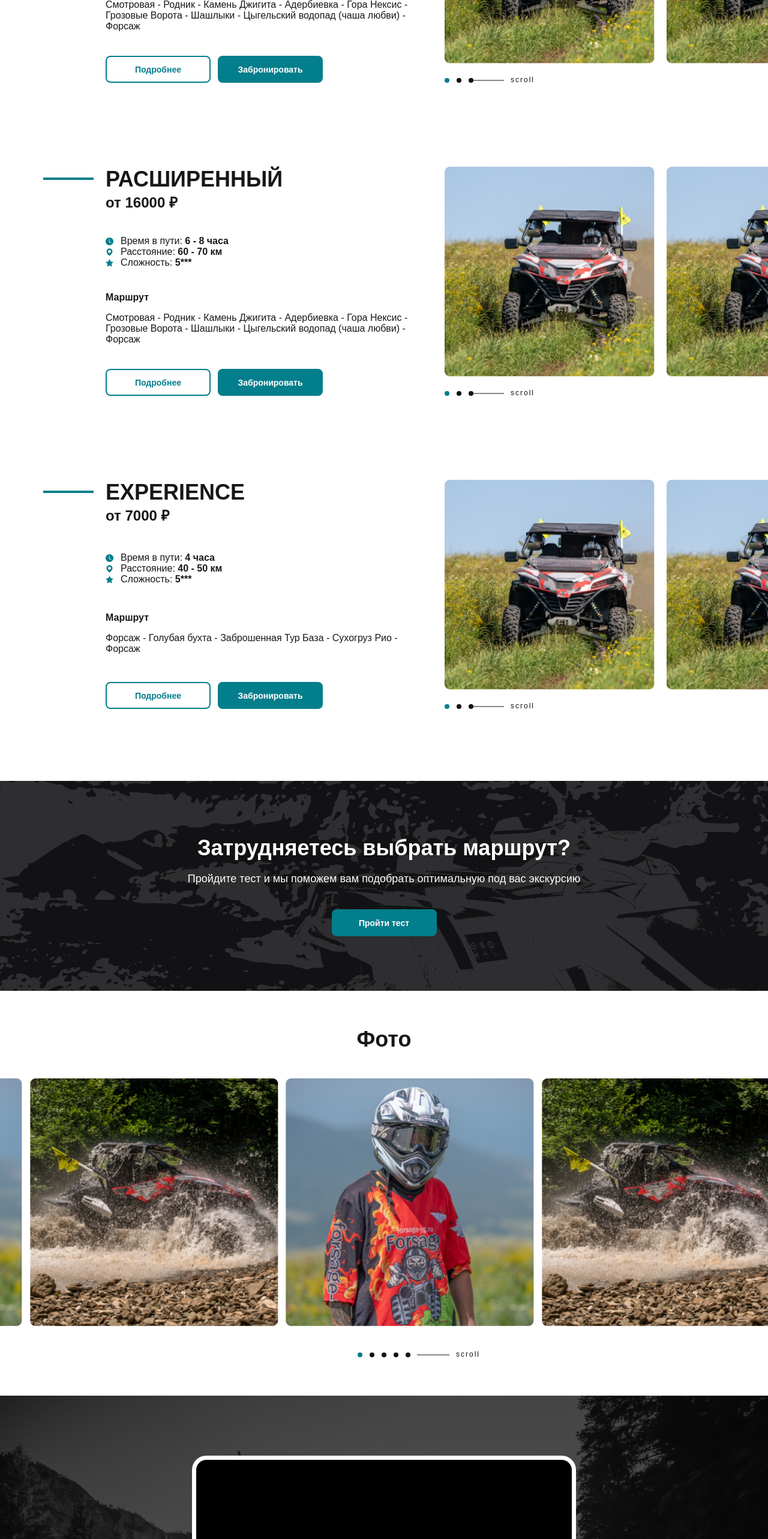
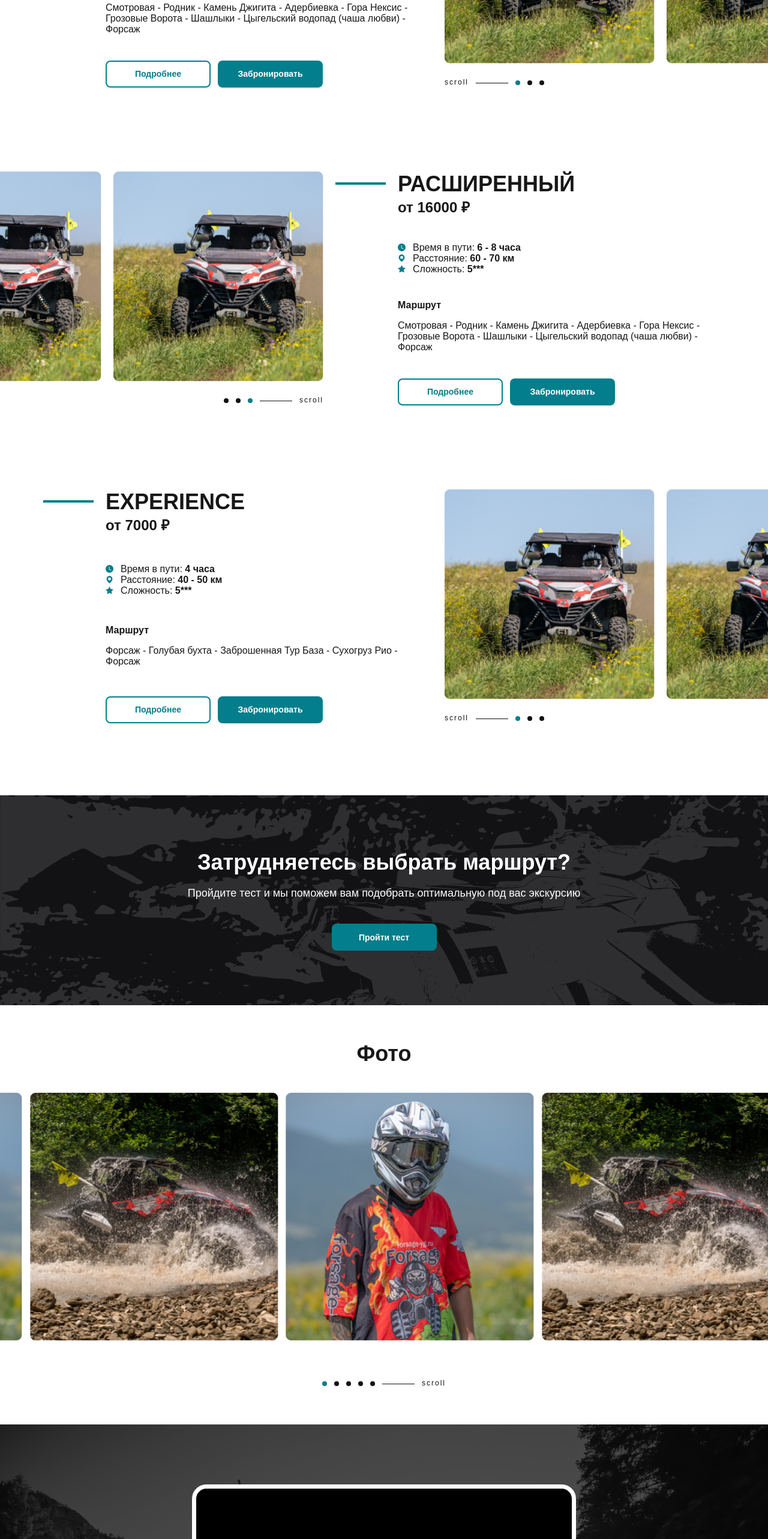
Before and after one commit to TheSi31/CF-Moto, a Next.js app: page / in a window 1280 px wide. Shown: the part 1360-3926 px from the top of the page at 60% size. Built offline with nearby package versions, Linux system fonts and the light colour scheme; grey boxes are pictures that could not be loaded.

Commit message:
correction Slider and Route

```diff
--- a/src/components/Photo/Photo.module.css
+++ b/src/components/Photo/Photo.module.css
@@ -13,34 +13,30 @@
     position: relative;
     display: flex;
     justify-content: center;
-    margin: 40px 0 64px;
+    margin: 64px 0px;
     gap: 12px;
     z-index: 10;
 }
 
-.pagination::before {
-    content: "scroll";
-    position: absolute;
-    top: 35%;
-    transform: translateY(-50%);
-    left: calc(50% + 120px);
-    color: #121214;
-    text-align: center;
-    font-size: 12px;
-    letter-spacing: 2px;
+.pagination__photo {
+    display: flex;
+    align-items: center;
+    justify-content: center;
+    gap: 12px;
 }
 
-.pagination::after {
-    content: "";
+.line {
     display: block;
     width: 54px;
     height: 1px;
     background: #121214;
-    display: block;
-    position: absolute;
-    top: 50%;
-    transform: translateY(-50%);
-    left: calc(50% + 55px);
+}
+
+.scroll {
+    font-size: 12px;
+    letter-spacing: 2px;
+    color: #121214;
+    padding-bottom: 2px;
 }
 
 .active {
--- a/src/components/Photo/Photo.tsx
+++ b/src/components/Photo/Photo.tsx
@@ -48,7 +48,11 @@ const Photo = () => {
                     <SwiperSlide key={index}><Image className={styles.image} src={src} alt="photo" width={413} height={413} /></SwiperSlide>
                 ))}
             </Swiper>
-            <div className={styles.pagination +" photo-swiper-pagination"} />
+            <div className={styles.pagination__photo}>
+                <div className={styles.pagination +" photo-swiper-pagination"} />
+                <span className={styles.line} />
+                <p className={styles.scroll}>scroll</p>
+            </div>
         </section>
     );
 }
--- a/src/components/Routes/Route/Route.module.css
+++ b/src/components/Routes/Route/Route.module.css
@@ -2,6 +2,16 @@
     display: flex;
     gap: 20px;
     padding: 12px 0px 0px 72px;
+}
+
+.route__rtl {
+    display: flex;
+    gap: 20px;
+    padding: 12px 72px 0px 0px;
+}
+
+.rtl {
+    order: 2;
 }
 
 .route__modal{
@@ -58,42 +68,3 @@
     gap: 12px;
     align-items: center;
 }
-
-.route__slider{
-    position: relative;
-}
-
-.route__slider .swiper-wrapper {
-    align-items: center;
-}
-
-
-.route__slider__item {
-    width: 250px;
-    height: 250px;
-}
-
-.route__slider__item:not(.swiper-slide-active) {
-    width: 250px;
-    height: 300px;
-}
-
-.route__slider__pagination{
-    position: absolute;
-    top: 100px;
-    display: flex;
-    gap: 12px;
-    z-index: 10;
-}
-
-.active {
-    background: #037E8C !important;
-}
-
-.paginationBullet {
-    width: 8px;
-    height: 8px;
-    background: #ffffff;
-    border-radius: 50%;
-    display: inline-block;
-}
--- a/src/components/Routes/Route/Route.tsx
+++ b/src/components/Routes/Route/Route.tsx
@@ -18,9 +18,10 @@ type RouteProps = {
     route: string;
     images?: string[];
     text?: string;
+    rtl?: boolean
 }
 
-const Route = ( {title, price, time, distance, level, route, images, text}: RouteProps) => {
+const Route = ( {title, price, time, distance, level, route, images, text, rtl}: RouteProps) => {
 
     const [active, setActive] = useState(false);
     const imagesArray = [
@@ -32,9 +33,9 @@ const Route = ( {title, price, time, distance, level, route, images, text}: Rout
     ]
 
     return (
-        <div className={styles.route}>
-            <span className={styles.line} />
-            <div className={styles.route__content}>
+        <div className={rtl ? styles.route__rtl : styles.route} >
+            <span className={rtl ? styles.line + ' ' + styles.rtl : styles.line} />
+            <div className={rtl ? styles.route__content + ' ' + styles.rtl : styles.route__content}>
                 <div>
                     <h3 className={styles.route__title}>{title}</h3>
                     <h4 className={styles.route__price}>от {price} ₽</h4>
@@ -71,7 +72,7 @@ const Route = ( {title, price, time, distance, level, route, images, text}: Rout
                     <Button text="Забронировать" />
                 </nav>
             </div>
-            <Slider /> {/*Нужно будет переделать*/}
+            <Slider rtl={rtl} />
             <Modal active={active} setActive={setActive}>
                 <div className={styles.route__modal}>
                     <span className={styles.line} />
--- a/src/components/Routes/Routes.tsx
+++ b/src/components/Routes/Routes.tsx
@@ -10,7 +10,8 @@ const routeData = [
         distance: '20 - 25 км',
         level: '5***',
         route: 'Смотровая - Родник - Камень Джигита - Адербиевка - Гора Нексис - Грозовые Ворота - Шашлыки - Цыгельский водопад (чаша любви) - Форсаж',
-        text: 'Базовый маршрут'
+        text: 'Базовый маршрут',
+        rtl: false
     },
     {
         title: 'Расширенный',
@@ -19,7 +20,8 @@ const routeData = [
         distance: '60 - 70 км',
         level: '5***',
         route: 'Смотровая - Родник - Камень Джигита - Адербиевка - Гора Нексис - Грозовые Ворота - Шашлыки - Цыгельский водопад (чаша любви) - Форсаж',
-        text: 'Расширенный маршрут'
+        text: 'Расширенный маршрут',
+        rtl: true
     },
     {
         title: 'Experience',
@@ -28,7 +30,8 @@ const routeData = [
         distance: '40 - 50 км',
         level: '5***',
         route: 'Форсаж - Голубая бухта - Заброшенная Тур База - Сухогруз Рио - Форсаж',
-        text: 'Experience'
+        text: 'Experience',
+        rtl: false
     }
 ];
 
--- a/src/components/Routes/Slider/Slider.module.css
+++ b/src/components/Routes/Slider/Slider.module.css
@@ -11,38 +11,33 @@
     height: 350px;
 }
 
+.pagination {
+    display: flex;
+    align-items: center;
+    gap: 12px;
+}
+
 .route__slider__pagination{
     position: relative;
+    align-items: center;
     display: flex;
     gap: 12px;
     z-index: 10;
 }
 
-.route__slider__pagination::before {
-    content: "scroll";
-    position: absolute;
-    top: 35%;
-    transform: translateY(-50%);
-    left: 110px;
-    color: #121214;
-    text-align: center;
-    font-size: 12px;
-    letter-spacing: 2px;
-}
-
-.route__slider__pagination::after {
-    content: "";
+.line {
     display: block;
     width: 54px;
     height: 1px;
     background: #121214;
-    display: block;
-    position: absolute;
-    top: 50%;
-    transform: translateY(-50%);
-    left: 45px;
 }
 
+.scroll {
+    font-size: 12px;
+    letter-spacing: 2px;
+    color: #121214;
+    padding-bottom: 2px;
+}
 
 .active {
     background: #037E8C !important;
--- a/src/components/Routes/Slider/Slider.tsx
+++ b/src/components/Routes/Slider/Slider.tsx
@@ -5,13 +5,14 @@ import Image from 'next/image';
 import styles from './Slider.module.css';
 
 
-const Slider = () => {
+const Slider = ({ rtl }: { rtl?: boolean }) => {
 
     const id = useId();
     const paginationClass = `route-swiper-pagination-${id}`;
 
     return (
         <Swiper
+            dir={rtl ? 'rtl' : 'ltr'}
             slidesPerView="auto"
             spaceBetween={20}
             slidesOffsetAfter={50}
@@ -44,7 +45,11 @@ const Slider = () => {
             <SwiperSlide className={styles.route__slider__item}>
                 <Image src={`${process.env.NEXT_PUBLIC_BASE_PATH}/route/base/1.png`} alt="route" width={350} height={350}  />
             </SwiperSlide>
-            <div className={`${styles.route__slider__pagination} ${paginationClass}`} />
+            <div className={styles.pagination}>
+                <p className={styles.scroll}>scroll</p>
+                <span className={styles.line} />
+                <div className={`${rtl ? styles.route__slider__pagination + ' ' + styles.rtl : styles.route__slider__pagination} ${paginationClass}`}/>
+            </div>
         </Swiper>
     );
 }
```
Also changed, not shown: 1 other file (tests, documents, lock files or other folders).
